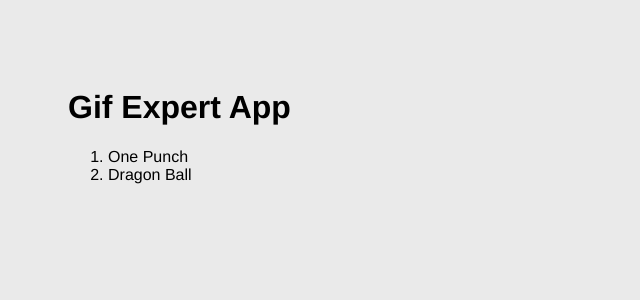
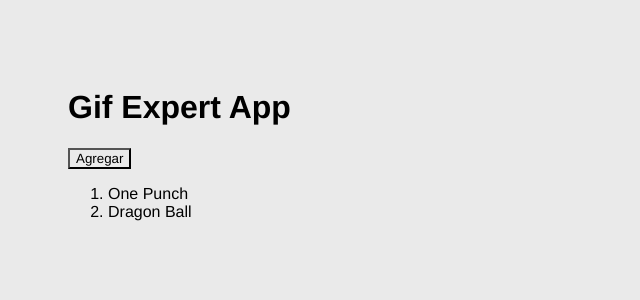
Before and after one commit to arosteguimaranto/Gif-Expert-App, a React (Vite) app: page / in a window 1280 px wide. Shown: the top 300 px of the page, without its empty margins (0-640 px from the left). Built offline with nearby package versions, Linux system fonts and the light colour scheme.

Commit message:
Agregar una nueva categoría

```diff
--- a/src/GifExpertApp.jsx
+++ b/src/GifExpertApp.jsx
@@ -5,7 +5,13 @@ export const GifExpertApp = () => {
 
     const [categories, setCategories] = useState(['One Punch', 'Dragon Ball']);
 
-    console.log(categories);
+ const onAddCategory = () =>{
+
+    setCategories([...categories, 'valorant']);
+
+ }
+
+
 
     return (
         <>
@@ -15,6 +21,8 @@ export const GifExpertApp = () => {
             {/* input */}
 
             {/* listado de Gif */}
+
+            <button onClick={onAddCategory}>Agregar</button>
             <ol>
 
             {categories.map( category => {
```
